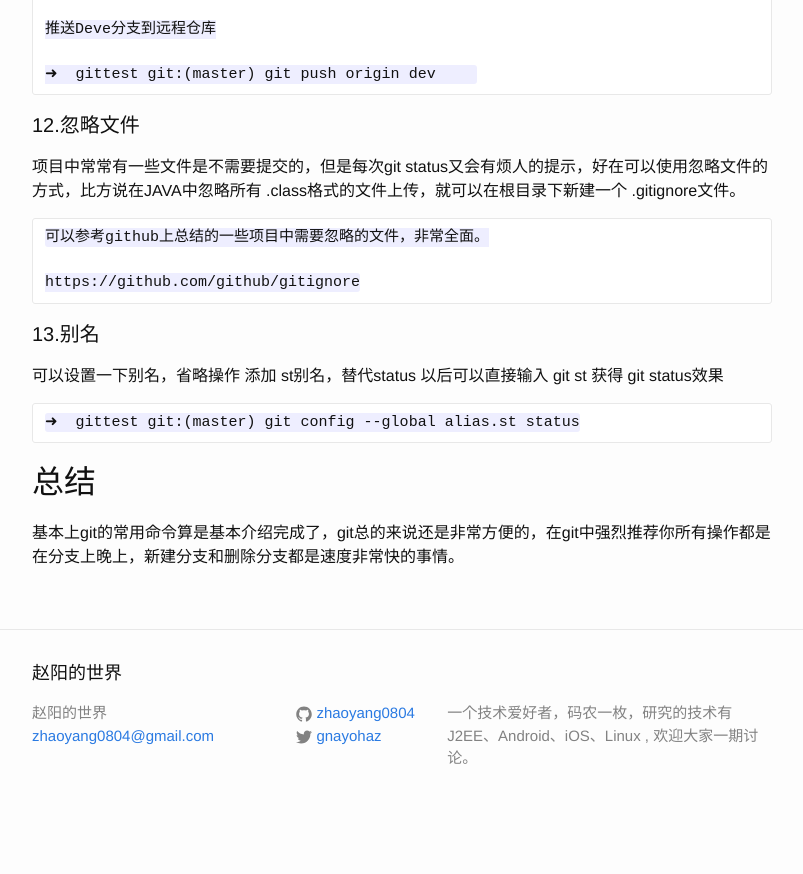
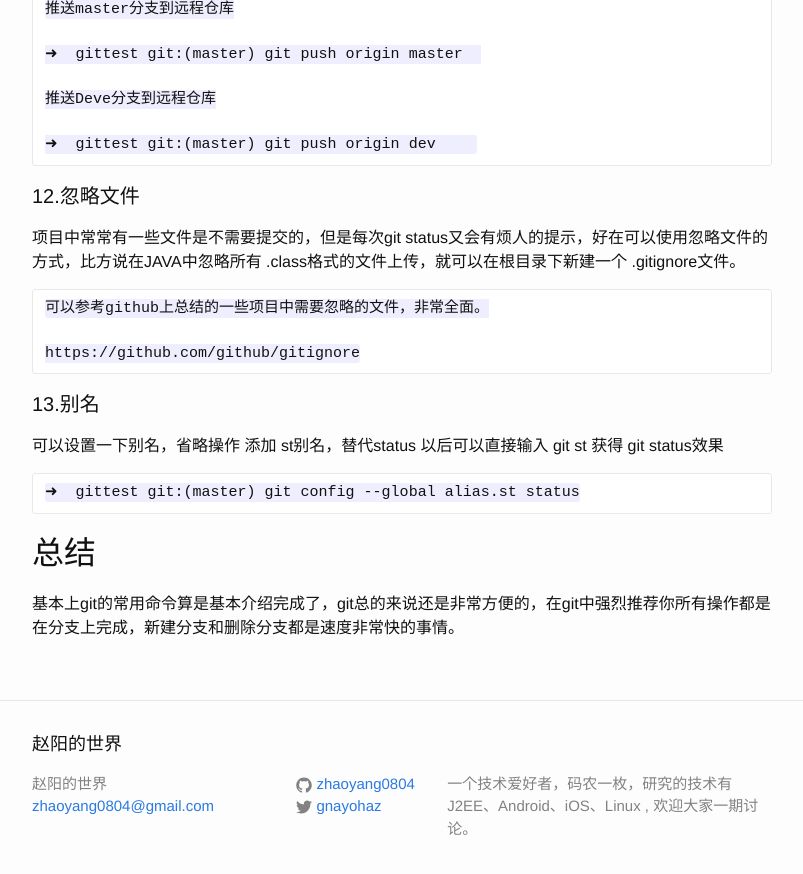
Before and after one commit to zhaoyang0804/zhaoyang0804.github.io, a Jekyll site: the page built from _posts/2015-06-29-git.md, in a window 1280 px wide and 900 px high, scrolled down 10890 px. Shown: the top 874 px of the window, without its empty margins (238-1041 px from the left). Built offline with Jekyll 4.4.1, drawn with Linux system fonts in a browser that asks for light colours; before the commit the page ends 11720 px from its top, so only the background shows below that.

Commit message:
modify git blog

```diff
--- a/_posts/2015-06-29-git.md
+++ b/_posts/2015-06-29-git.md
@@ -10,7 +10,7 @@ title: git
 开门见山，直接介绍。
 
 
-##### 1.初始化Git仓库
+#### 1.初始化Git仓库
 
 &emsp;&emsp; 跳转到想要创建的Git仓库下，执行：
 
@@ -27,7 +27,7 @@ title: git
 执行“git init”命令，Git会在文件夹中生成隐藏的 /.git/ 文件，这些文件负责跟踪和记录文件的变化。
 
 
-##### 2.添加文件
+#### 2.添加文件
 
 &emsp;&emsp; 想要跟踪某一个文件，要添加到git中，才可以跟踪。
 
@@ -44,7 +44,7 @@ title: git
 通常添加文件的时候需要通过 git add 反复执行多次，添加很多文件，也可以用 git add * 提交当前目录下所有文件。执行git commit操作，会把之前所有git add 的文件一次性的提交到本地仓库。
 
 
-##### 3.修改文件
+#### 3.修改文件
 
 &emsp;&emsp; 可以通过查看状态命令，查看当前目录的状态，因为上次执行commit命令以后没有修改，所以第一次执行后，没有可以提交。如果连接了远程库，也可以提交到远程库。
 
@@ -103,7 +103,7 @@ title: git
 	nothing to commit, working directory clean
 
 
-##### 4.版本回退
+#### 4.版本回退
 
 首先修改文件,并且查看修改日志，可以看到我们每次修改的记录都在记录中有所体现，这也是为什么每次提交的时候需要在 -m 中，添加描述内容的原因，描述越清楚，查看日志的时候就会比较清晰。
 查看日志可以查看到最近三次的提交记录，查看日志可以按“Q”键退出。
@@ -179,7 +179,7 @@ title: git
 	3970fea HEAD@{3}: commit: modify test content
 	f524a2e HEAD@{4}: commit (initial): add test.txt file
 
-##### 5.区域
+#### 5.区域
 
 了解git之前有一个很重要的概念，需要先了解，就是git的区域的概念
 
@@ -233,7 +233,7 @@ title: git
 	2.撤销删除
 	➜  gittest git:(master) ✗ git checkout -- test.txt
 
-##### 6.远程仓库
+#### 6.远程仓库
 
 git远程仓库可以自行创建，也可以通过github来维护远程仓库，首先在github上新建远程仓库，新建好以后，本地仓库要关联远程仓库，第一是使用还需要在本地设置SSH_KEY之类的信息，因为我这个电脑很久以前配置的，所以现在就不做这方面介绍了。
 
@@ -247,7 +247,7 @@ git远程仓库可以自行创建，也可以通过github来维护远程仓库
 	To https://github.com/zhaoyang0804/gitest.git
 	* [new branch]      master -> master
 
-##### 7.分支
+#### 7.分支
 
 	新建分支
 
@@ -462,4 +462,4 @@ git远程仓库可以自行创建，也可以通过github来维护远程仓库
 
 ## 总结
 
-基本上git的常用命令算是基本介绍完成了，git总的来说还是非常方便的，在git中强烈推荐你所有操作都是在分支上晚上，新建分支和删除分支都是速度非常快的事情。
+基本上git的常用命令算是基本介绍完成了，git总的来说还是非常方便的，在git中强烈推荐你所有操作都是在分支上完成，新建分支和删除分支都是速度非常快的事情。
```
